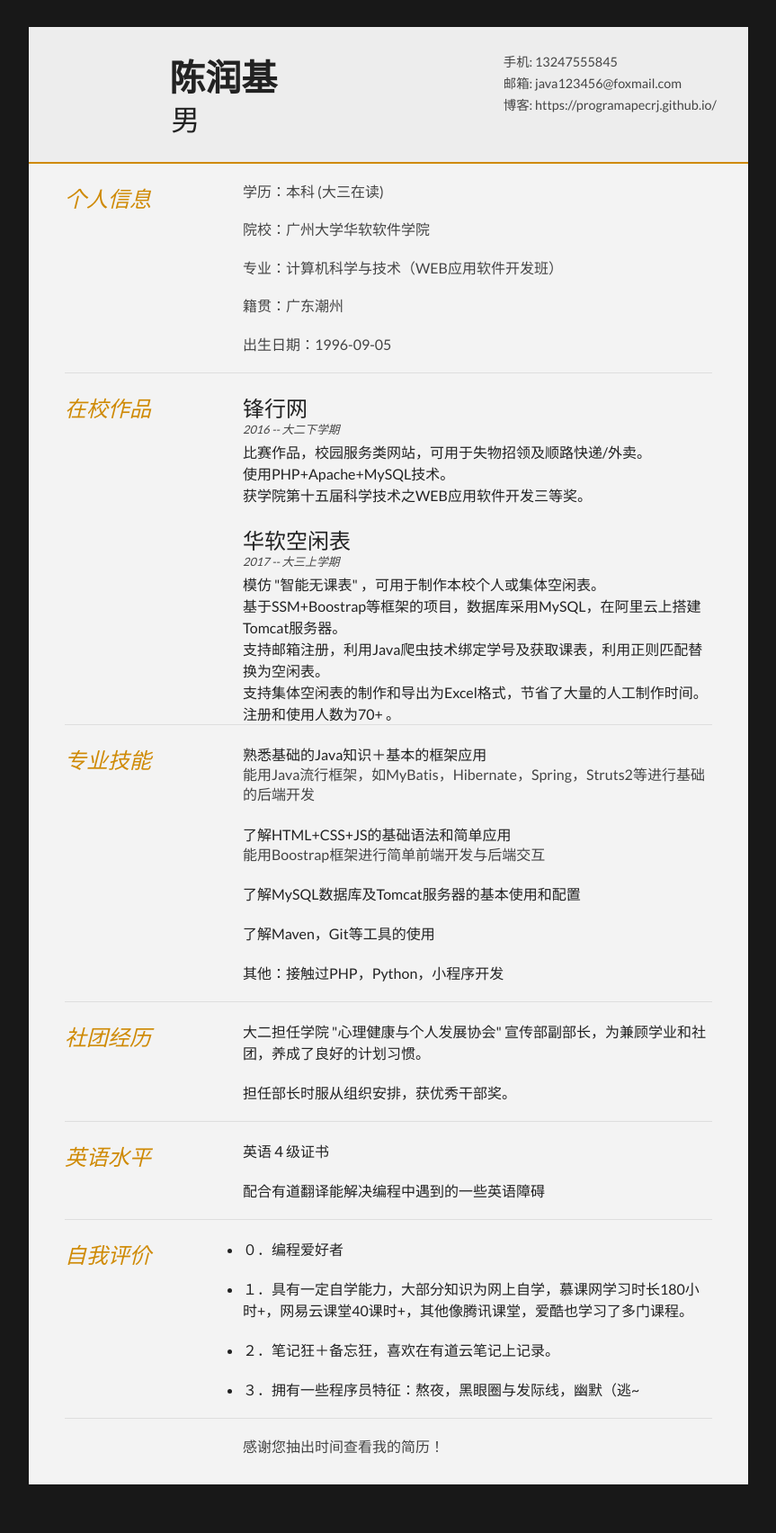
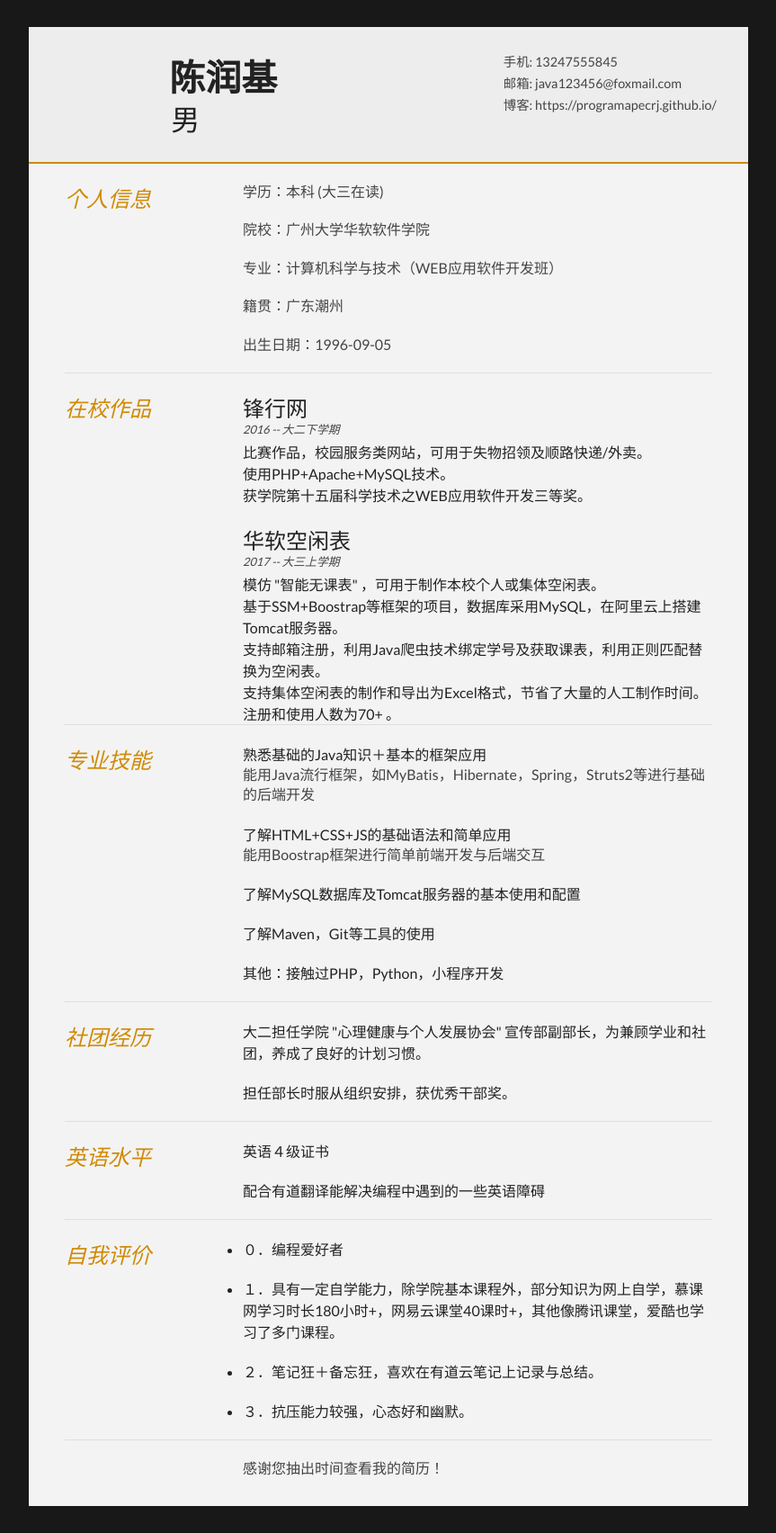
Before and after one commit to ProgramApeCrj/programapecrj.github.io, a Jekyll site: the page built from _posts/2018-05-01-resume.html, in a window 1280 px wide. Shown: the whole page at 90% size, without its empty margins (208-1071 px from the left). Built offline with Jekyll 4.4.1, drawn with Linux system fonts in a browser that asks for light colours; before the commit the page ends 1680 px from its top, so only the background shows below that.

Commit message:
Update 2018-05-01-resume.html

```diff
--- a/_posts/2018-05-01-resume.html
+++ b/_posts/2018-05-01-resume.html
@@ -173,10 +173,10 @@ title : 我的个人简历（分类：个人信息）
 					<ul>
 					   	 <li>０．编程爱好者</li>
 							<p></p>
-						 <li>１．具有一定自学能力，大部分知识为网上自学，慕课网学习时长180小时+，网易云课堂40课时+，其他像腾讯课堂，爱酷也学习了多门课程。</li>			<p></p>
-						 <li>２．笔记狂＋备忘狂，喜欢在有道云笔记上记录。</li>
+						 <li>１．具有一定自学能力，除学院基本课程外，部分知识为网上自学，慕课网学习时长180小时+，网易云课堂40课时+，其他像腾讯课堂，爱酷也学习了多门课程。</li>			<p></p>
+						 <li>２．笔记狂＋备忘狂，喜欢在有道云笔记上记录与总结。</li>
 							<p></p>
-						 <li>３．拥有一些程序员特征：熬夜，黑眼圈与发际线，幽默（逃~</li>
+						 <li>３．抗压能力较强，心态好和幽默。</li>
 							<p></p>
 					</ul>
 				</article>
```
